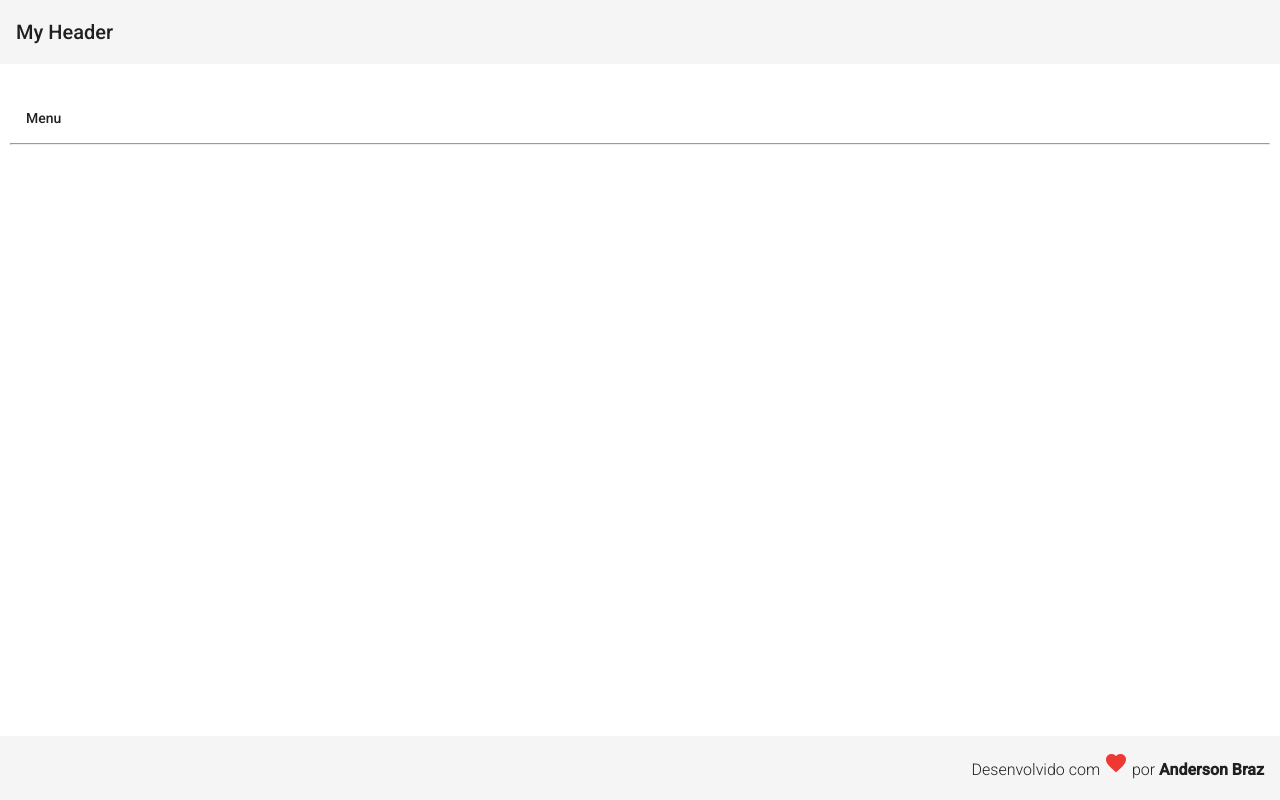
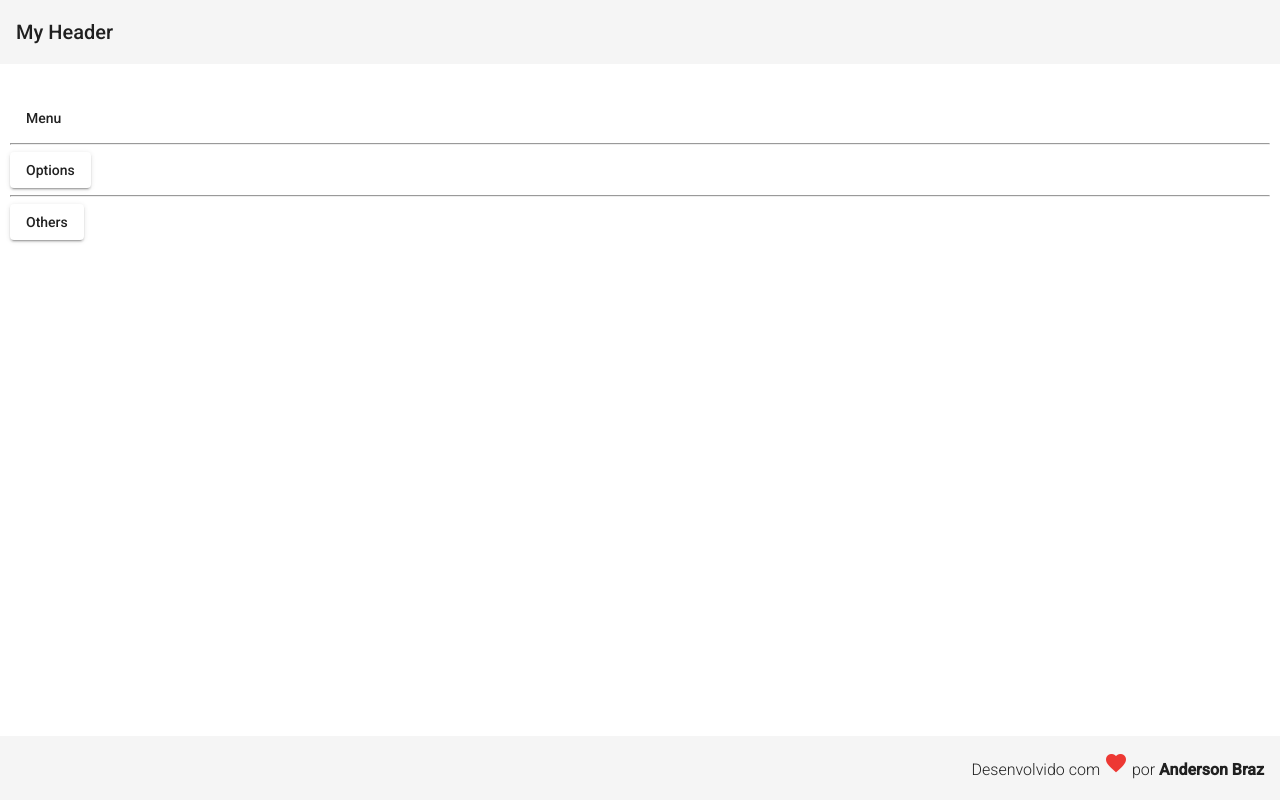
Before and after one commit to andersonbraz/angular-samples, an Angular app: page / in a window 1280 px wide. Built offline with nearby package versions, Linux system fonts and the light colour scheme.

Commit message:
Up File(s)

```diff
--- a/src/app/components/sample/menu/menu.component.html
+++ b/src/app/components/sample/menu/menu.component.html
@@ -21,4 +21,17 @@
     <button mat-menu-item>Python</button>
   </mat-menu>
 
+  <!-- Template Content Menu -->
+
+  <mat-menu #lazyMenu="matMenu">
+    <ng-template matMenuContent>
+      <button mat-menu-item>Settings</button>
+      <button mat-menu-item>Logout</button>
+    </ng-template>
+  </mat-menu>
+
+  <button mat-raised-button [matMenuTriggerFor]="lazyMenu">Options</button>
+  <hr />
+  <button mat-raised-button [matMenuTriggerFor]="lazyMenu">Others</button>
+
 </div>
```
